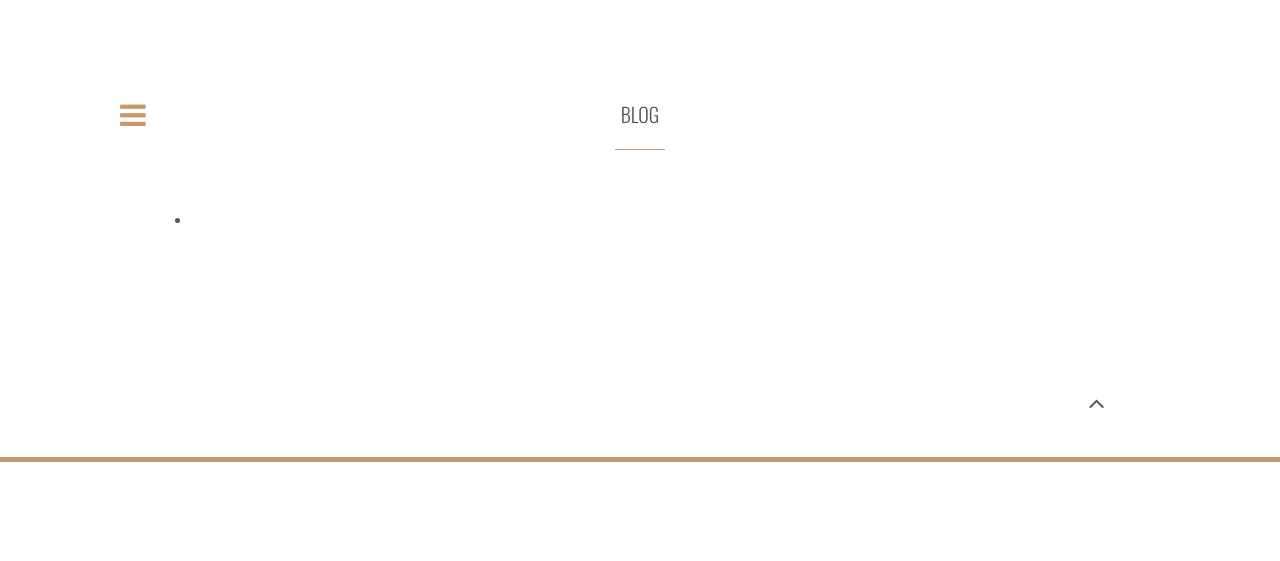
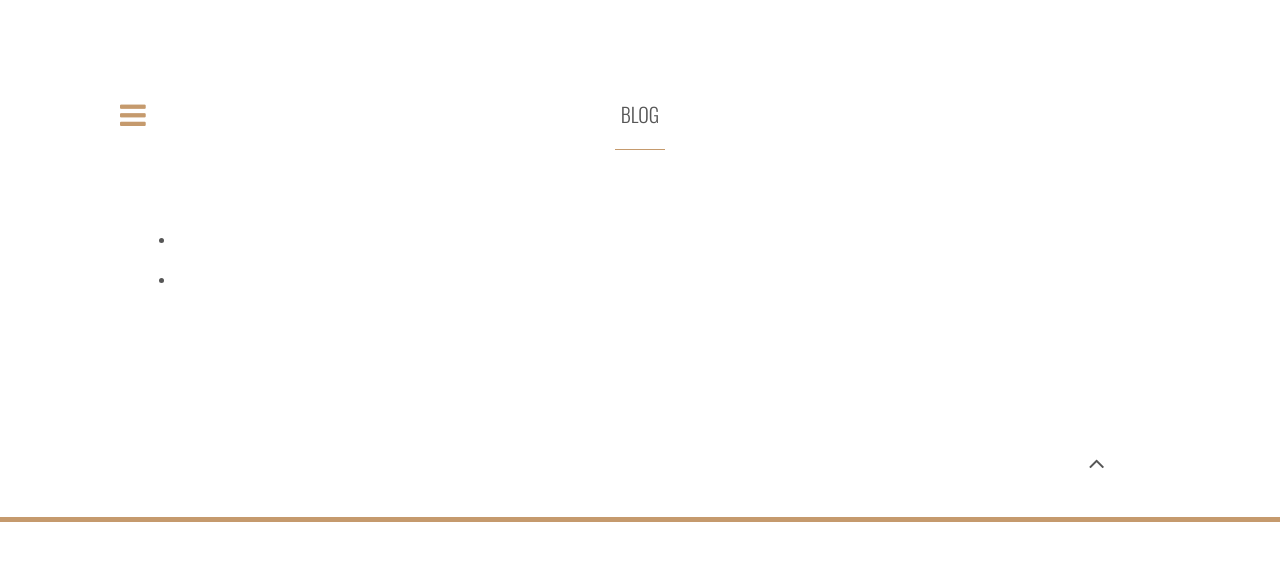
Before and after one commit to puds/serriferous.github.io, a Jekyll site: the page built from blog/index.html, in a window 1280 px wide. Shown: the top 561 px of the page. Built offline with Jekyll 4.4.1, drawn with Linux system fonts in a browser that asks for light colours; nearby versions of some CDN libraries; comment, search, counter and statistics services are not loaded.

Commit message:
Update index.html

```diff
--- a/blog/index.html
+++ b/blog/index.html
@@ -17,7 +17,13 @@ title: Blog
             </div>
             <div class="space"></div>
 
-            <li>
+
+
+
+	<ul class="posts">
+
+	  {% for post in site.posts limit: 10 %}
+	    <li>
     		<h2>{{ blog.title }}</h2>
     		<p class="meta">{{ blog.date | date_to_string }}</p>
 
@@ -25,6 +31,8 @@ title: Blog
     		{{ blog.content }}
     		</div>
 	    </li>
+	  {% endfor %}
+	</ul>
 
 
         </div>
```
